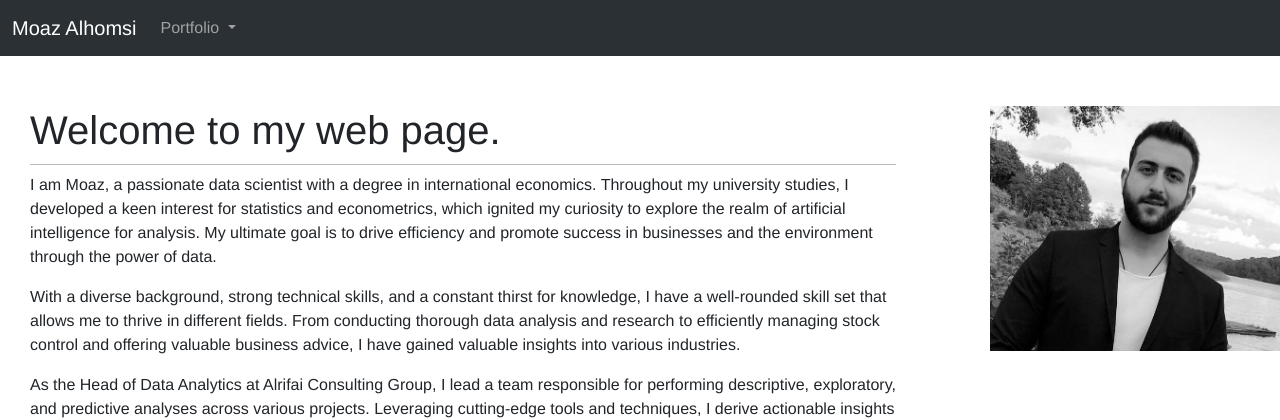
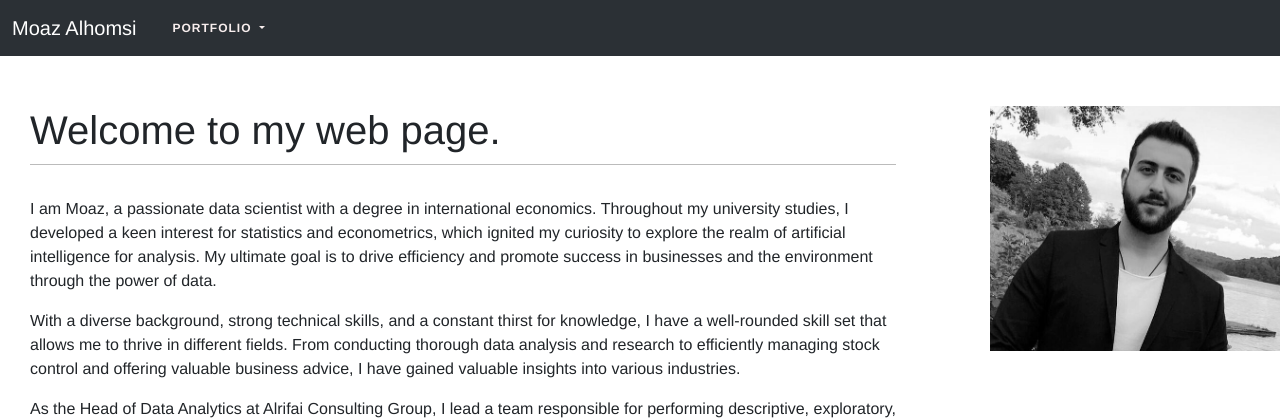
Before and after one commit to moazAlhomsi/personalWebsite, a Django app: page / in a window 1280 px wide. Shown: the top 420 px of the page. Run offline with Django 4.2, Linux system fonts and the light colour scheme.

Commit message:
Edited templates

```diff
--- a/blog/static/css/blog.css
+++ b/blog/static/css/blog.css
@@ -64,6 +64,16 @@ h2 {
     height: 70vh;
 }
 
+.navbar-expand-lg .navbar-nav .nav-link {
+    text-transform: uppercase;
+    font-size: 12px;
+    font-weight: bold;
+    padding: 0 20px;
+    color: #f7eded;
+    letter-spacing: 1px;
+
+}
+
 .expand-on-hover {
     transition: transform .2s;
 }
--- a/blog/templates/home.html
+++ b/blog/templates/home.html
@@ -29,7 +29,7 @@
                         <a class="nav-link" href="{% url 'blog:contact' %}">Contact</a>
                     </li> -->
                     <li class="nav-item dropdown">
-                        <a class="nav-link dropdown-toggle" href="#" role="button" data-bs-toggle="dropdown"
+                        <a class="nav-link dropdown-toggle" role="button" data-bs-toggle="dropdown"
                             aria-expanded="false">
                             Portfolio
                         </a>
@@ -44,7 +44,7 @@
     </nav>
     <div id="content-wrapper" style="flex:1; display: flex; justify-content: space-between;">
         <div id="content-home">
-        <h1> Welcome to my web page.</h1>
+            <h1> Welcome to my web page.</h1><br>
             <p>
                 I am Moaz, a passionate data scientist with a degree in international economics. Throughout my
                 university studies, I developed a keen interest for statistics and econometrics, which ignited my
@@ -53,13 +53,15 @@
             </p>
             <p>
                 With a diverse background, strong technical skills, and a constant thirst for knowledge, I have a
-            well-rounded skill set that allows me to thrive in different fields. From conducting thorough data analysis
+                well-rounded skill set that allows me to thrive in different fields. From conducting thorough data
+                analysis
                 and research to efficiently managing stock control and offering valuable business advice, I have gained
                 valuable insights into various industries.
             </p>
             <p>
                 As the Head of Data Analytics at Alrifai Consulting Group, I lead a team responsible for performing
-            descriptive, exploratory, and predictive analyses across various projects. Leveraging cutting-edge tools and
+                descriptive, exploratory, and predictive analyses across various projects. Leveraging cutting-edge tools
+                and
                 techniques, I derive actionable insights and deliver informed recommendations to drive organizational
                 growth.
             </p>
@@ -70,14 +72,18 @@
                 operational effectiveness.
             </p>
             <p>
-            Driven by an unending curiosity and a commitment to continuous growth, I eagerly embrace new challenges and
-            actively seek opportunities to expand my knowledge and expertise in the dynamic realm of data analytics. I
+                Driven by an unending curiosity and a commitment to continuous growth, I eagerly embrace new challenges
+                and
+                actively seek opportunities to expand my knowledge and expertise in the dynamic realm of data analytics.
+                I
                 firmly believe that my diverse background, technical skills, and profound understanding of statistical
                 analysis and econometric principles make me a valuable asset to any team.
             </p>
             <p>
-            If you are seeking a dedicated and results-oriented data analyst who can drive data-informed decision-making
-            and contribute to your organization's success, I invite you to explore my personal web applications. Let's
+                If you are seeking a dedicated and results-oriented data analyst who can drive data-informed
+                decision-making
+                and contribute to your organization's success, I invite you to explore my personal web applications.
+                Let's
                 connect and discuss how my skills and experiences can add value to your team.
             </p>
 
@@ -106,12 +112,14 @@
                 </a>
 
                 <!-- Github -->
-          <a class="btn btn-outline-light btn-floating m-1" style="font-size: 0.7rem;" href="https://github.com/moazAlhomsi" role="button">
+                <a class="btn btn-outline-light btn-floating m-1" style="font-size: 0.7rem;"
+                    href="https://github.com/moazAlhomsi" role="button">
                     <i class="fab fa-github"></i>
                 </a>
 
                 <!-- Email -->
-        <a class="btn btn-outline-light btn-floating m-1" style="font-size: 0.7rem;" href="mailto:moaz.alhomsi@outlook.com" role="button">
+                <a class="btn btn-outline-light btn-floating m-1" style="font-size: 0.7rem;"
+                    href="mailto:moaz.alhomsi@outlook.com" role="button">
                     <i class="fas fa-envelope"></i>
                 </a>
             </section>
--- a/blog/templates/webdevelopment.html
+++ b/blog/templates/webdevelopment.html
@@ -36,5 +36,10 @@
             </div>
     -->
     <h3>This page is currently under construction. Projects will be added soon. Thank you for your patience.</h3>
+    <br>
+    <!-- go back to home page -->
+    <a href="{% url 'blog:home' %}">Go back to home page</a>
+    <br>
+    <a href="{% url 'blog:datascience' %}">Go to Data Science page</a>
 </body>
 {%endblock%}
```
Lines whose indentation alone changed are shown as unchanged.
